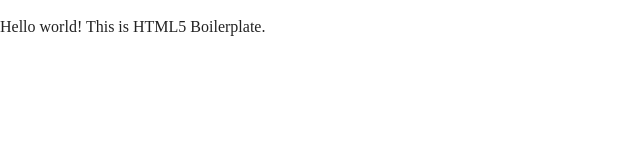
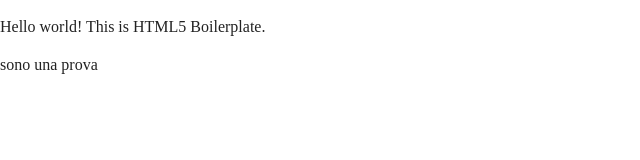
Before and after one commit to luigilucioli/workshop-2018, a plain HTML site: page progetto1/index.html in a window 1280 px wide. Shown: the whole page, without its empty margins (0-640 px from the left). Drawn offline with nearby package versions, Linux system fonts and the light colour scheme.

Commit message:
aggiunta stringa ciao

```diff
--- a/progetto1/index.html
+++ b/progetto1/index.html
@@ -23,6 +23,7 @@
 
   <!-- Add your site or application content here -->
   <p>Hello world! This is HTML5 Boilerplate.</p>
+	<p>sono una prova</p>
   <script src="js/vendor/modernizr-3.6.0.min.js"></script>
   <script src="https://code.jquery.com/jquery-3.3.1.min.js" integrity="sha256-FgpCb/KJQlLNfOu91ta32o/NMZxltwRo8QtmkMRdAu8=" crossorigin="anonymous"></script>
   <script>window.jQuery || document.write('<script src="js/vendor/jquery-3.3.1.min.js"><\/script>')</script>
```
